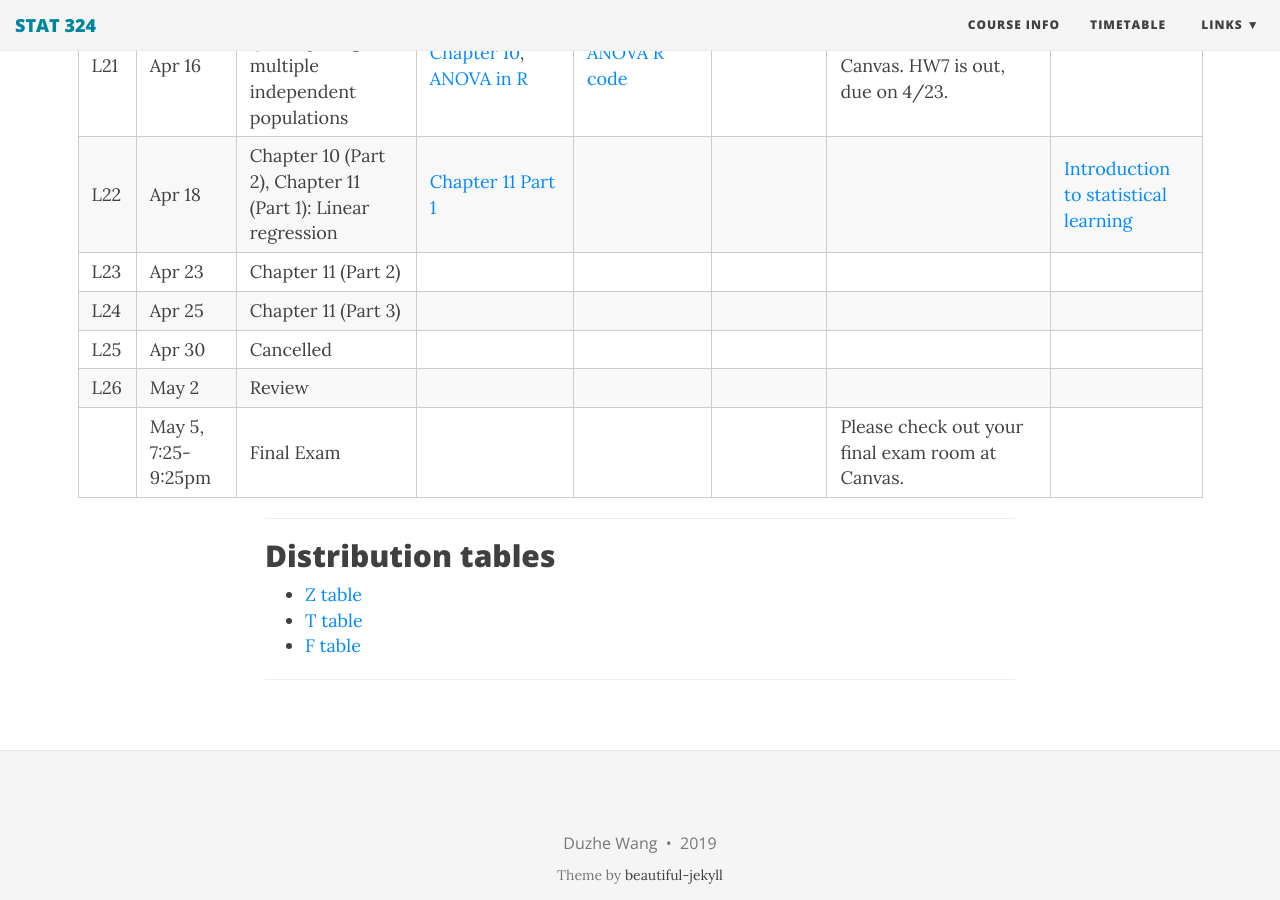
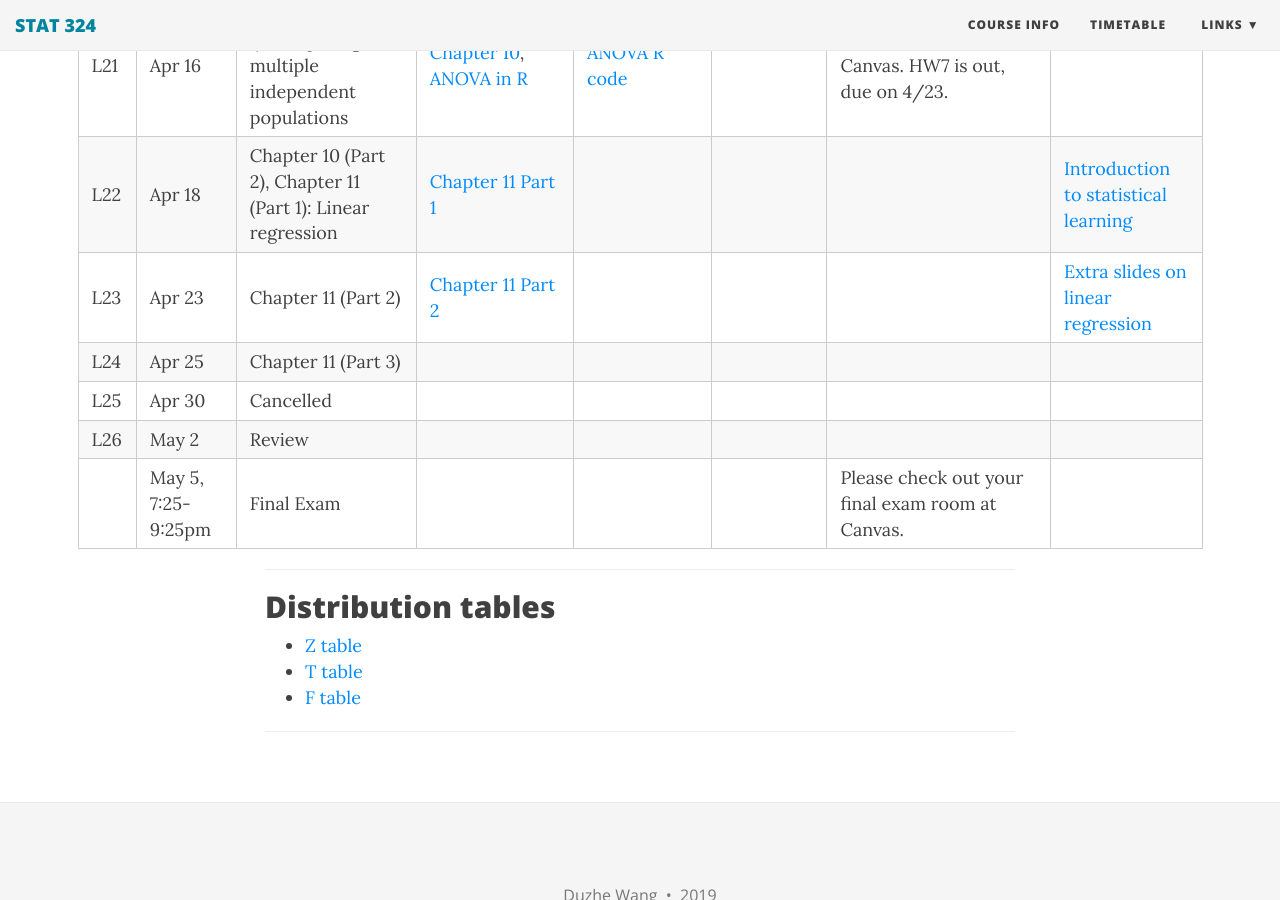
Before and after one commit to duzhewang/stat324, a Jekyll site: the page built from timetable.md, in a window 1280 px wide and 900 px high, scrolled down 2413 px. Built offline with Jekyll 4.4.1, drawn with Linux system fonts in a browser that asks for light colours; nearby versions of some CDN libraries.

Commit message:
Update timetable.md

```diff
--- a/timetable.md
+++ b/timetable.md
@@ -35,7 +35,7 @@ css: /css/wide_table.css
 |  | Apr 11 |Exam 2 |      |     |   |  |  |
 |L21 | Apr 16 | Chapter 10 (Part 1): comparing multiple independent populations |   [Chapter 10](https://github.com/dzwang91/stat324/raw/gh-pages/lectures/chapter10.pdf),   [ANOVA in R](https://github.com/dzwang91/stat324/raw/gh-pages/lectures/ANOVAinR.pdf)|  [ANOVA R code](https://github.com/dzwang91/stat324/raw/gh-pages/R/anova.R)   |  |Download F table from Canvas. HW7 is out, due on 4/23. |  |
 |L22 | Apr 18 |Chapter 10 (Part 2), Chapter 11 (Part 1): Linear regression |[Chapter 11 Part 1](https://github.com/dzwang91/stat324/raw/gh-pages/lectures/chapter11-1.pdf)|   |    |  | [Introduction to statistical learning](https://github.com/dzwang91/stat324/raw/gh-pages/lectures/introSL.pdf)|
-|L23 | Apr 23 | Chapter 11 (Part 2)|  |     |  |  |      |
+|L23 | Apr 23 | Chapter 11 (Part 2)|[Chapter 11 Part 2](https://github.com/dzwang91/stat324/raw/gh-pages/lectures/chapter11-2.pdf)|     |  |  | [Extra slides on linear regression](https://github.com/dzwang91/stat324/raw/gh-pages/lectures/extraLRslides.pdf)    |
 | L24 | Apr 25 |Chapter 11 (Part 3) |       |  |  |  |  |
 |L25 | Apr 30 |Cancelled |  |     |   |  |  |
 |L26 | May 2 | Review  |        |     |    |  |  |
```
